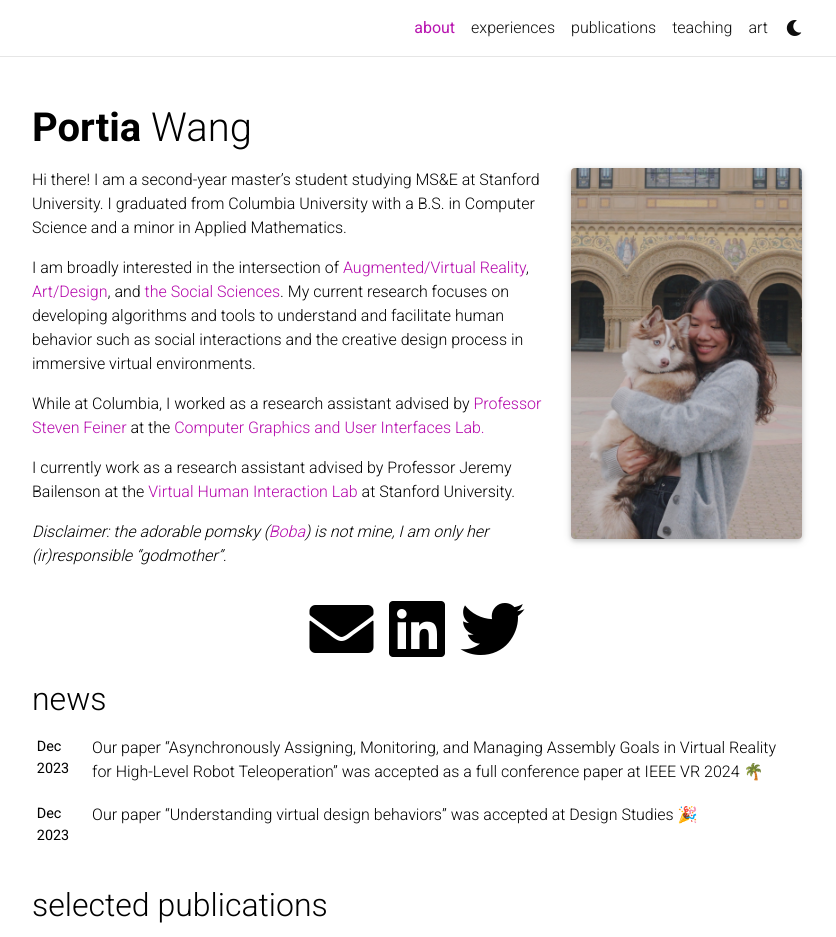
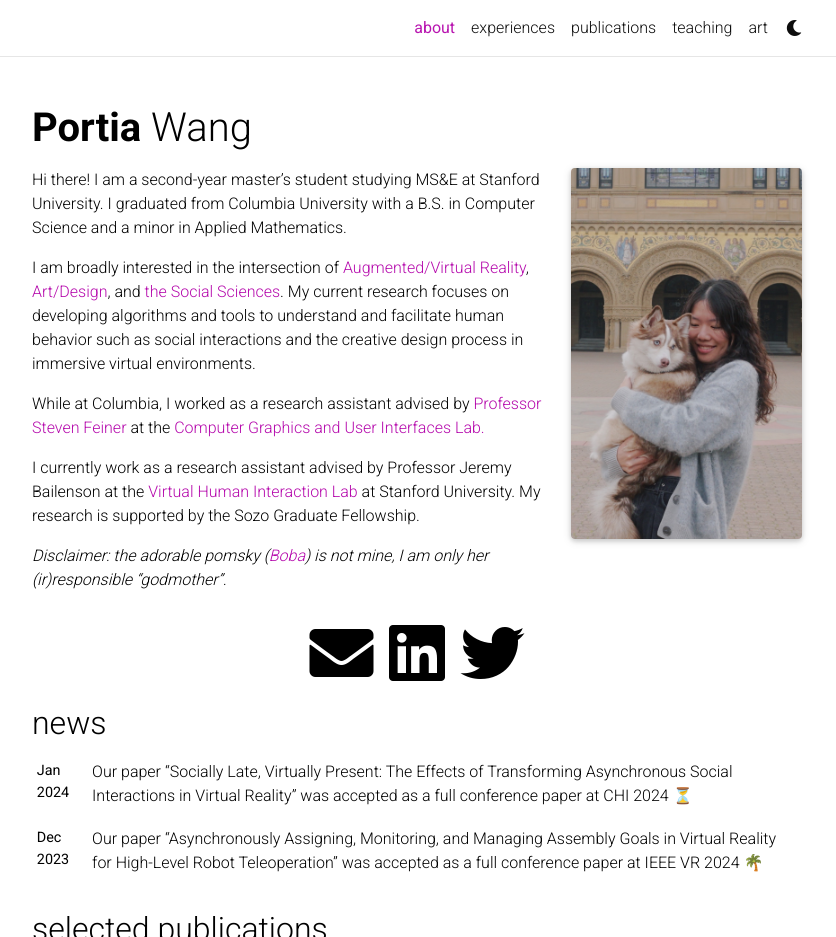
Before and after one commit to pwang1230/pwang1230.github.io, a Jekyll site: the page built from _pages/about.md, in a window 1280 px wide and 1135 px high, cut to the strip 0-937 px from the top of the window. Shown: the whole strip, without its empty margins (223-1059 px from the left). Built offline with Jekyll 4.4.1, drawn with Linux system fonts in a browser that asks for light colours; full-size pictures stand in for the smaller copies a plugin makes; emoji names are drawn with the system emoji font; comment, search, counter and statistics services are not loaded; a style sheet for code colours, icons or effects is not loaded.

Commit message:
updated as of 01/19/2024

```diff
--- a/_bibliography/experiences.bib
+++ b/_bibliography/experiences.bib
@@ -21,7 +21,7 @@
 	selected = {true},
 	preview={VHIL.jpeg},
 	title = {Virtual Human Interaction Lab, Stanford University},
-	year = {2023}}
+	year = {2024}}
 
 @article{ETH,
 	journal = {Summer 2023},
--- a/_pages/about.md
+++ b/_pages/about.md
@@ -22,6 +22,6 @@ I am broadly interested in the intersection of <a href='#'> Augmented/Virtual Re
 
 While at Columbia, I worked as a research assistant advised by <a href='http://www.cs.columbia.edu/~feiner/'>Professor Steven Feiner</a> at the <a href='https://graphics.cs.columbia.edu/home'> Computer Graphics and User Interfaces Lab.
 
-I currently work as a research assistant advised by Professor Jeremy Bailenson at the<a href='https://vhil.stanford.edu/'> Virtual Human Interaction Lab</a> at Stanford University.
+I currently work as a research assistant advised by Professor Jeremy Bailenson at the<a href='https://vhil.stanford.edu/'> Virtual Human Interaction Lab</a> at Stanford University. My research is supported by the Sozo Graduate Fellowship.
 
 <em> Disclaimer: the adorable pomsky (<a href='https://www.instagram.com/bobapomsky/'>Boba</a>) is not mine, I am only her (ir)responsible "godmother". </em>
--- a/_pages/experiences.md
+++ b/_pages/experiences.md
@@ -3,7 +3,7 @@ layout: page
 permalink: /experiences/
 title: experiences
 description: past research and industry experiences
-years: [2023,2021,2020,2019]
+years: [2024,2023,2021,2020,2019]
 nav: true
 nav_order: 0
 ---
```
Also changed, not shown: _bibliography/papers.bib (+8 -0 lines), _news/announcement_10.md (added, +6 -0 lines), 1 other file.
